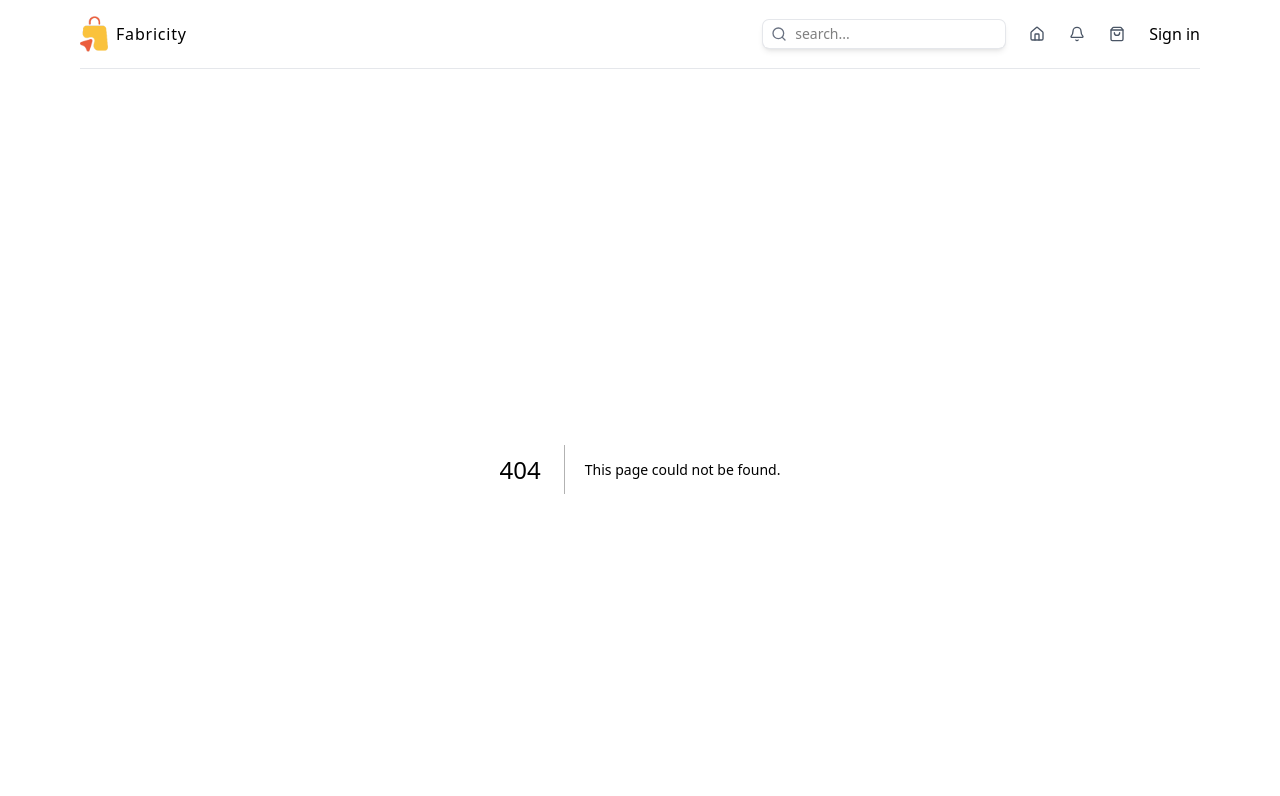
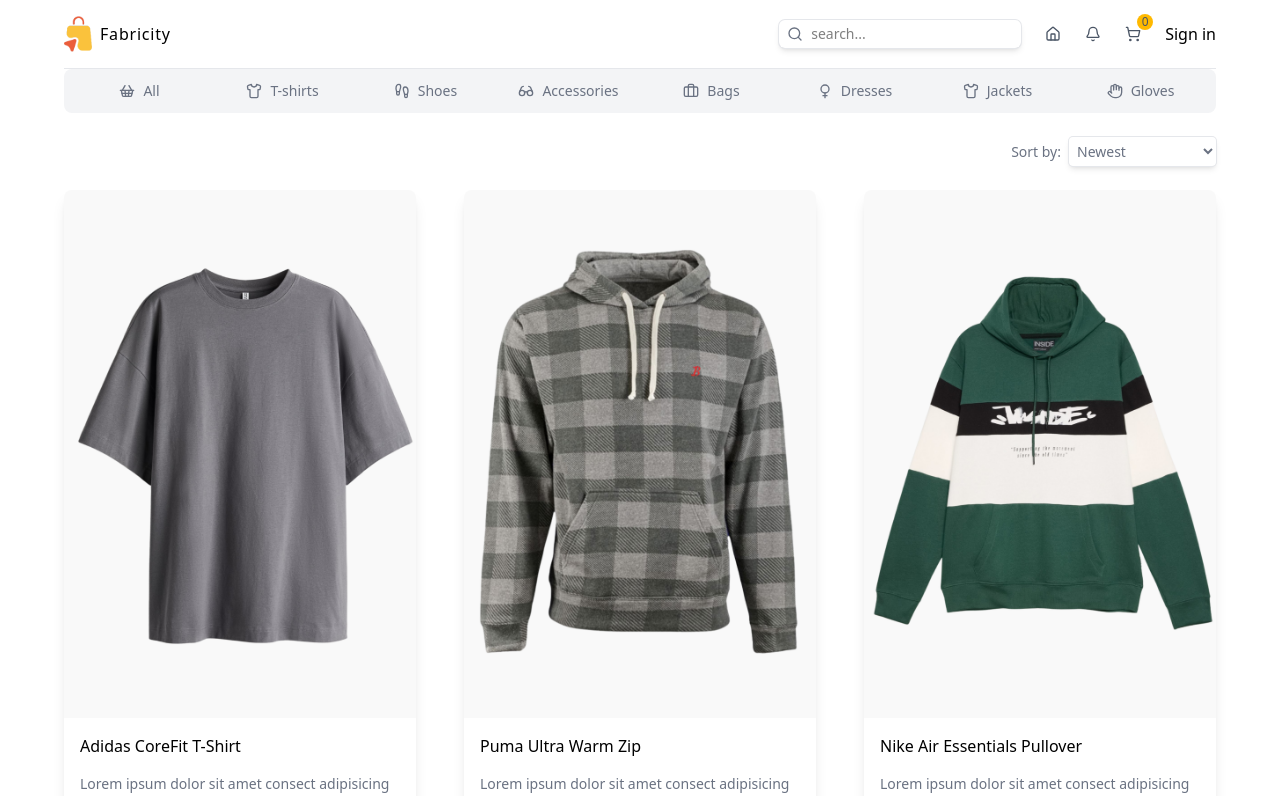
Before and after one commit to PathumSandeepa/microservice-ecommerce, a Next.js app in the folder client/: page /products in a window 1280 px wide. Before the commit this address had no page. Shown: the top 796 px of the page. Built offline with nearby package versions, Linux system fonts and the light colour scheme.

Commit message:
[oops-04] feat: enhance layout and components with new ShoppingCartIcon and Filter; update ProductList and ProductsPage for improved functionality

```diff
--- a/client/src/app/layout.tsx
+++ b/client/src/app/layout.tsx
@@ -29,7 +29,7 @@
          <body
             className={`${geistSans.variable} ${geistMono.variable} antialiased`}
          >
-         <div className="mx-auto p-4 sm:max-w-xl md:max-w-2xl lg:max-w-3xl xl:max-w-6xl">
+            <div className="mx-auto p-4 sm:px-0 sm:max-w-xl md:max-w-2xl lg:max-w-3xl xl:max-w-6xl">
                <Navbar />
                {children}
                <Footer />
--- a/client/src/app/page.tsx
+++ b/client/src/app/page.tsx
@@ -12,7 +12,7 @@
          <div className="relative aspect-3/1 mb-12">
             <Image src="/featured.png" alt="Featured Product" fill />
          </div>
-         <ProductList category={category} />
+         <ProductList category={category} params="homePage" />
       </div>
    );
 };
--- /dev/null
+++ b/client/src/app/products/page.tsx
@@ -0,0 +1,16 @@
+import ProductList from "@/components/ProductList";
+
+const ProductsPage = async ({
+   searchParams,
+}: {
+   searchParams: Promise<{ category: string }>;
+}) => {
+   const category = (await searchParams).category;
+   return (
+      <div className="">
+         <ProductList category={category} params="productPage" />
+      </div>
+   );
+};
+
+export default ProductsPage;
--- a/client/src/components/Navbar.tsx
+++ b/client/src/components/Navbar.tsx
@@ -1,7 +1,8 @@
 import Link from "next/link";
 import Image from "next/image";
 import SearchBar from "./SearchBar";
-import { Bell, Home, ShoppingBag } from "lucide-react";
+import { Bell, Home } from "lucide-react";
+import ShoppingCartIcon from "./ShoppingCartIcon";
 
 const Navbar = () => {
    return (
@@ -24,10 +25,10 @@
          <div className="flex items-center gap-6">
             <SearchBar />
             <Link href="/">
-               <Home className="w-4 h-4 text-gray-600"/>
+               <Home className="w-4 h-4 text-gray-600" />
             </Link>
             <Bell className="w-4 h-4 text-gray-600" />
-            <ShoppingBag className="w-4 h-4 text-gray-600" />
+            <ShoppingCartIcon />
             <Link href="/login"> Sign in </Link>
          </div>
       </nav>
--- a/client/src/components/ProductCard.tsx
+++ b/client/src/components/ProductCard.tsx
@@ -69,7 +69,7 @@
                   <div className="flex items-center gap-2">
                      {product.colors.map((color) => (
                         <div
-                           className={`cursor-pointer border-1 ${productTypes.color === color ? "border-gray-400" : "border-gray-200"} rounded-full p-[1.2px]`}
+                           className={`cursor-pointer border ${productTypes.color === color ? "border-gray-400" : "border-gray-200"} rounded-full p-[1.2px]`}
                            key={color}
                            onClick={() =>
                               handleProductType({ type: "color", value: color })
--- a/client/src/components/ProductList.tsx
+++ b/client/src/components/ProductList.tsx
@@ -2,6 +2,7 @@
 import Categories from "./Categories";
 import ProductCard from "./ProductCard";
 import Link from "next/link";
+import Filter from "./filter";
 
 const products: ProductsType = [
    {
@@ -114,10 +115,17 @@
    },
 ];
 
-const ProductList = ({ category }: { category: string }) => {
+const ProductList = ({
+   category,
+   params,
+}: {
+   category: string;
+   params: "homePage" | "productPage";
+}) => {
    return (
       <div className="w-full">
          <Categories />
+         {params === "productPage" && <Filter />}
          <div className="grid grid-cols-1 sm:grid-cols-2 xl:grid-cols-3 2xl:grid-cols-4 gap-12">
             {products.map((product) => (
                <ProductCard key={product.id} product={product} />
--- /dev/null
+++ b/client/src/components/ShoppingCartIcon.tsx
@@ -0,0 +1,17 @@
+"use client";
+
+import { ShoppingCart } from "lucide-react";
+import Link from "next/link";
+
+const ShoppingCartIcon = () => {
+   return (
+      <Link href="/cart" className="relative">
+         <ShoppingCart className="w-4 h-4 text-gray-600" />
+         <span className="absolute -top-3 -right-3 bg-amber-400 text-gray-600 rounded-full w-4 h-4 flex items-center justify-center text-xs font-medium">
+            0
+         </span>
+      </Link>
+   );
+};
+
+export default ShoppingCartIcon;
--- /dev/null
+++ b/client/src/components/filter.tsx
@@ -0,0 +1,34 @@
+"use client";
+
+import { usePathname, useRouter, useSearchParams } from "next/navigation";
+
+const Filter = () => {
+   const searchParams = useSearchParams();
+   const router = useRouter();
+   const pathName = usePathname();
+
+   const handleFilter = (value: string) => {
+      const params = new URLSearchParams(searchParams);
+      params.set("sort", value);
+      router.push(`${pathName}?${params.toString()}`, { scroll: false });
+   };
+
+   return (
+      <div className="flex items-center justify-end gap-2 text-sm text-gray-500 my-6">
+         <span>Sort by:</span>
+         <select
+            name="sort"
+            id="sort"
+            className="ring-1 ring-gray-200 shadow-md p-1 rounded-sm"
+            onChange={(e) => handleFilter(e.target.value)}
+         >
+            <option value="newest">Newest</option>
+            <option value="oldest">Oldest</option>
+            <option value="asc">Price: Low to High</option>
+            <option value="desc">Price: High to Low</option>
+         </select>
+      </div>
+   );
+};
+
+export default Filter;
```
Lines whose indentation alone changed are shown as unchanged.
